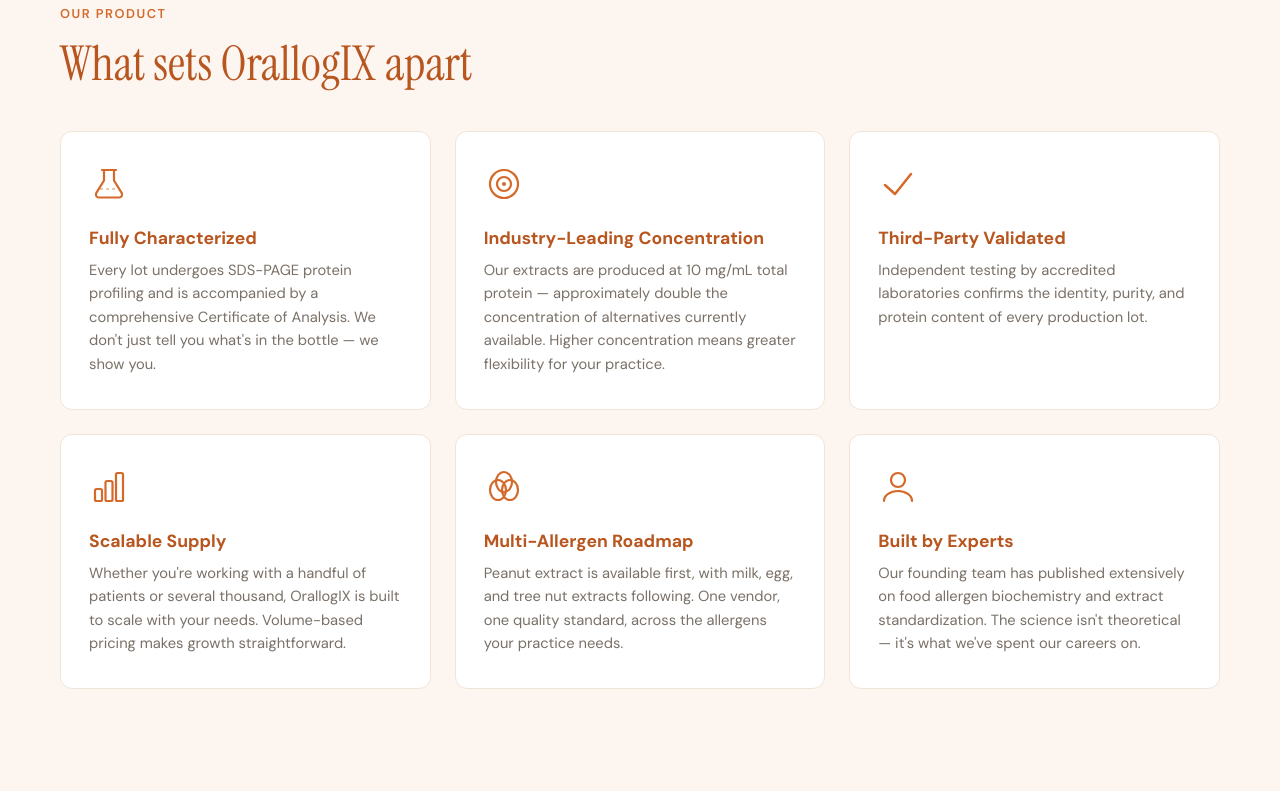
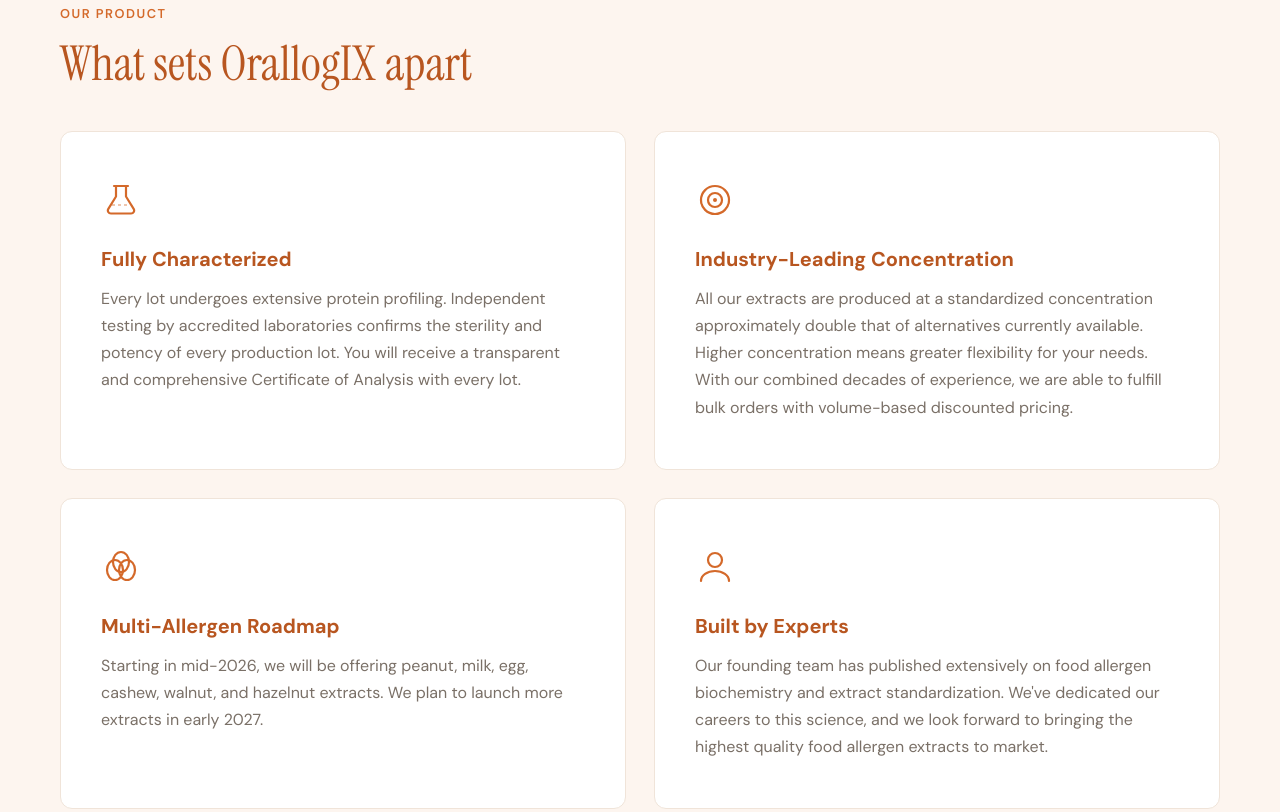
Before and after one commit to jess-orallogix/website, a plain HTML site: page index.html in a window 1280 px wide. Shown: the part 1575-2387 px from the top of the page. Drawn offline with Linux system fonts and the light colour scheme.

Commit message:
Update product cards to 2x2 grid and revise FAQ content

```diff
--- a/css/style.css
+++ b/css/style.css
@@ -559,8 +559,8 @@
 
 .product__grid {
   display: grid;
-  grid-template-columns: repeat(3, 1fr);
-  gap: 1.5rem;
+  grid-template-columns: repeat(2, 1fr);
+  gap: 1.75rem;
   margin-top: 2.5rem;
 }
 
@@ -568,7 +568,7 @@
   background: var(--color-white);
   border: 1px solid var(--color-light);
   border-radius: var(--radius);
-  padding: 2rem 1.75rem;
+  padding: 3rem 2.5rem;
   transition: var(--transition);
   position: relative;
 }
@@ -596,21 +596,21 @@
 
 .product__card-icon {
   color: var(--color-teal);
-  margin-bottom: 1rem;
+  margin-bottom: 1.25rem;
 }
 
 .product__card h3 {
   font-family: var(--font-body);
-  font-size: 1.1rem;
+  font-size: 1.25rem;
   font-weight: 700;
-  margin-bottom: 0.65rem;
+  margin-bottom: 0.85rem;
   color: var(--color-navy);
 }
 
 .product__card p {
-  font-size: 0.92rem;
+  font-size: 1rem;
   color: var(--color-slate);
-  line-height: 1.6;
+  line-height: 1.7;
 }
 
 /* ---- FAQ ---- */
@@ -807,10 +807,6 @@
     gap: 2.5rem;
   }
 
-  .product__grid {
-    grid-template-columns: repeat(2, 1fr);
-  }
-
   .hero__visual { display: none; }
 }
 
--- a/index.html
+++ b/index.html
@@ -110,7 +110,7 @@
             <svg width="40" height="40" viewBox="0 0 40 40" fill="none"><path d="M15 6V16.47L7.34 28.88C6.1 30.88 7.52 33.5 9.88 33.5H30.12C32.48 33.5 33.9 30.88 32.66 28.88L25 16.47V6" stroke="currentColor" stroke-width="2.2" stroke-linecap="round" stroke-linejoin="round"/><path d="M13 6H27" stroke="currentColor" stroke-width="2.2" stroke-linecap="round"/><path d="M11 25H29" stroke="currentColor" stroke-width="1.5" stroke-dasharray="3 3" opacity="0.5"/></svg>
           </div>
           <h3>Fully Characterized</h3>
-          <p>Every lot undergoes SDS-PAGE protein profiling and is accompanied by a comprehensive Certificate of Analysis. We don't just tell you what's in the bottle — we show you.</p>
+          <p>Every lot undergoes extensive protein profiling. Independent testing by accredited laboratories confirms the sterility and potency of every production lot. You will receive a transparent and comprehensive Certificate of Analysis with every lot.</p>
         </div>
 
         <div class="product__card">
@@ -119,25 +119,7 @@
             <svg width="40" height="40" viewBox="0 0 40 40" fill="none"><circle cx="20" cy="20" r="14" stroke="currentColor" stroke-width="2.2"/><circle cx="20" cy="20" r="7" stroke="currentColor" stroke-width="2.2"/><circle cx="20" cy="20" r="2" fill="currentColor"/></svg>
           </div>
           <h3>Industry-Leading Concentration</h3>
-          <p>Our extracts are produced at 10 mg/mL total protein — approximately double the concentration of alternatives currently available. Higher concentration means greater flexibility for your practice.</p>
-        </div>
-
-        <div class="product__card">
-          <div class="product__card-icon">
-            <!-- Validation icon -->
-            <svg width="40" height="40" viewBox="0 0 40 40" fill="none"><path d="M33 10L17 30L7 21" stroke="currentColor" stroke-width="2.5" stroke-linecap="round" stroke-linejoin="round"/></svg>
-          </div>
-          <h3>Third-Party Validated</h3>
-          <p>Independent testing by accredited laboratories confirms the identity, purity, and protein content of every production lot.</p>
-        </div>
-
-        <div class="product__card">
-          <div class="product__card-icon">
-            <!-- Scalable icon -->
-            <svg width="40" height="40" viewBox="0 0 40 40" fill="none"><rect x="6" y="22" width="7" height="12" rx="1.5" stroke="currentColor" stroke-width="2.2"/><rect x="16.5" y="14" width="7" height="20" rx="1.5" stroke="currentColor" stroke-width="2.2"/><rect x="27" y="6" width="7" height="28" rx="1.5" stroke="currentColor" stroke-width="2.2"/></svg>
-          </div>
-          <h3>Scalable Supply</h3>
-          <p>Whether you're working with a handful of patients or several thousand, OrallogIX is built to scale with your needs. Volume-based pricing makes growth straightforward.</p>
+          <p>All our extracts are produced at a standardized concentration approximately double that of alternatives currently available. Higher concentration means greater flexibility for your needs. With our combined decades of experience, we are able to fulfill bulk orders with volume-based discounted pricing.</p>
         </div>
 
         <div class="product__card">
@@ -146,7 +128,7 @@
             <svg width="40" height="40" viewBox="0 0 40 40" fill="none"><ellipse cx="14" cy="23" rx="8" ry="10" stroke="currentColor" stroke-width="2.2"/><ellipse cx="26" cy="23" rx="8" ry="10" stroke="currentColor" stroke-width="2.2"/><ellipse cx="20" cy="15" rx="8" ry="10" stroke="currentColor" stroke-width="2.2"/></svg>
           </div>
           <h3>Multi-Allergen Roadmap</h3>
-          <p>Peanut extract is available first, with milk, egg, and tree nut extracts following. One vendor, one quality standard, across the allergens your practice needs.</p>
+          <p>Starting in mid-2026, we will be offering peanut, milk, egg, cashew, walnut, and hazelnut extracts. We plan to launch more extracts in early 2027.</p>
         </div>
 
         <div class="product__card">
@@ -155,7 +137,7 @@
             <svg width="40" height="40" viewBox="0 0 40 40" fill="none"><path d="M20 20C23.87 20 27 16.87 27 13C27 9.13 23.87 6 20 6C16.13 6 13 9.13 13 13C13 16.87 16.13 20 20 20Z" stroke="currentColor" stroke-width="2.2"/><path d="M6 34C6 28.48 12.27 24 20 24C27.73 24 34 28.48 34 34" stroke="currentColor" stroke-width="2.2" stroke-linecap="round"/></svg>
           </div>
           <h3>Built by Experts</h3>
-          <p>Our founding team has published extensively on food allergen biochemistry and extract standardization. The science isn't theoretical — it's what we've spent our careers on.</p>
+          <p>Our founding team has published extensively on food allergen biochemistry and extract standardization. We've dedicated our careers to this science, and we look forward to bringing the highest quality food allergen extracts to market.</p>
         </div>
 
       </div>
@@ -173,39 +155,32 @@
         <details class="faq__item">
           <summary class="faq__question">What exactly is OrallogIX?</summary>
           <div class="faq__answer">
-            <p>OrallogIX produces standardized, food-grade allergen extracts derived from whole food sources. Each extract is a characterized protein preparation with a known composition and concentration, produced under controlled conditions and verified by third-party laboratories.</p>
+            <p>OrallogIX produces highly standardized and characterized, food-grade allergen extracts derived from whole food sources. Each extract is a characterized protein preparation with a known composition and concentration, produced under controlled conditions and verified by third-party laboratories.</p>
           </div>
         </details>
 
         <details class="faq__item">
           <summary class="faq__question">How is your product characterized?</summary>
           <div class="faq__answer">
-            <p>Every production lot undergoes SDS-PAGE protein profiling to confirm the expected protein banding pattern. We provide a full Certificate of Analysis (CoA) with each order, and lots are independently validated by accredited third-party laboratories for identity and protein content.</p>
+            <p>Every production lot for each food extract undergoes SDS-PAGE protein profiling to confirm the expected protein banding pattern as well as an assay to determine protein content. Additionally, each lot is independently validated by accredited third-party laboratories for allergenic component content and to ensure sterility. We provide a full Certificate of Analysis (CoA) with each order.</p>
           </div>
         </details>
 
         <details class="faq__item">
           <summary class="faq__question">What concentration are the extracts?</summary>
           <div class="faq__answer">
-            <p>Our extracts are standardized to 10 mg/mL total protein. This is approximately double the concentration offered by most alternatives currently on the market, providing greater flexibility in how the product is used.</p>
+            <p>Our food allergen extracts are made to be at a standardized concentration that is approximately double the concentration offered by most alternatives currently on the market. As scientists, we know that this provides greater flexibility in how the product is used.</p>
           </div>
         </details>
 
         <details class="faq__item">
           <summary class="faq__question">Which allergens are available?</summary>
           <div class="faq__answer">
-            <p>Peanut extract is our first product and will be available beginning in mid-2026. Milk, egg, and tree nut extracts are on our development roadmap and will follow in subsequent phases.</p>
+            <p>Starting in mid-2026, we will be offering peanut, milk, egg, cashew, walnut, and hazelnut extracts. We plan to launch more extracts in early 2027.</p>
           </div>
         </details>
 
-        <details class="faq__item">
-          <summary class="faq__question">Who typically purchases OrallogIX products?</summary>
-          <div class="faq__answer">
-            <p>Our products are purchased by licensed healthcare professionals — primarily allergists and allergy practices — as well as academic and clinical research laboratories. All orders are fulfilled directly to qualified purchasers.</p>
-          </div>
-        </details>
-
-        <details class="faq__item">
+<details class="faq__item">
           <summary class="faq__question">Is OrallogIX an FDA-approved drug or biologic?</summary>
           <div class="faq__answer">
             <p>No. OrallogIX products are food-grade allergen extracts marketed as dietary supplement ingredients. They are not drugs, biologics, or investigational products, and they are not intended to diagnose, treat, cure, or prevent any disease.</p>
```
